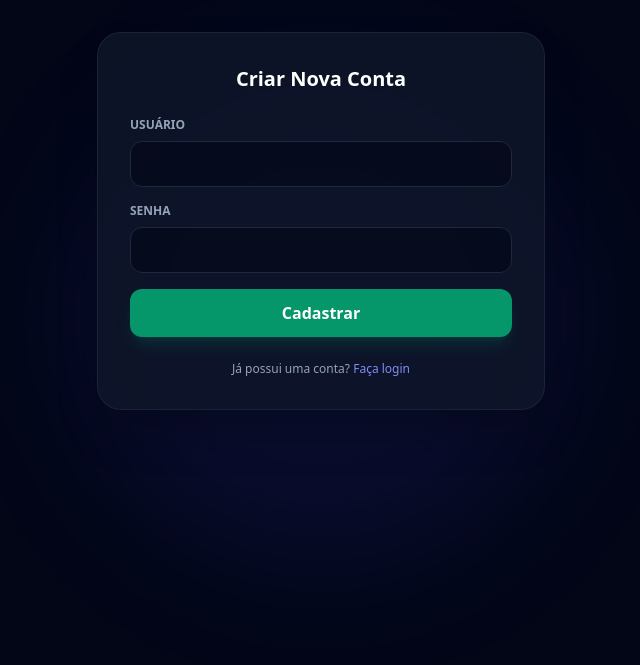
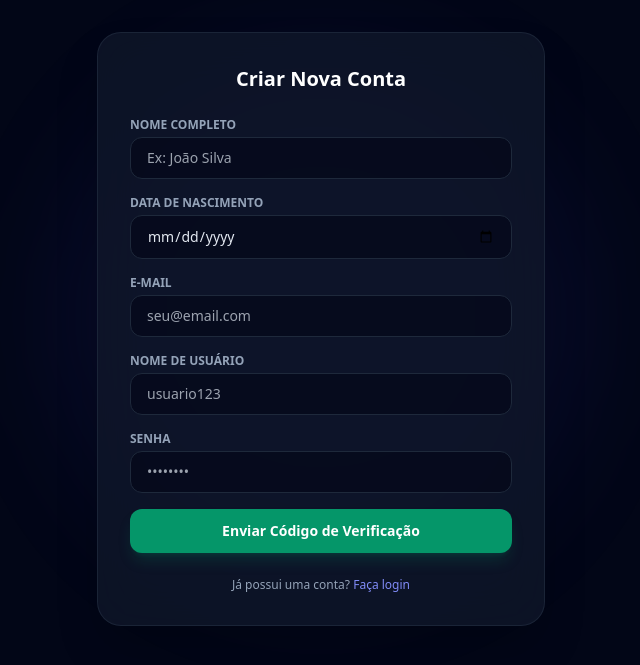
Before and after one commit to thiagoed-souza/gerador-de-senhas, a Flask app: page /register in a window 1280 px wide. Shown: the part 83-748 px from the top of the page, without its empty margins (319-959 px from the left). Run offline with Flask 3, Linux system fonts and the light colour scheme; some libraries are stand-ins or nearby versions.

Commit message:
Atualiza registro e adiciona verificação de e-mail

```diff
--- a/app.py
+++ b/app.py
@@ -15,9 +15,9 @@ app.config['UPLOAD_FOLDER'] = os.path.join('static', 'uploads')
 app.config['MAX_CONTENT_LENGTH'] = 2 * 1024 * 1024  # Limite de 2MB por foto
 
 # --- CONFIGURAÇÕES DE ENVIO DE E-MAIL (SMTP) ---
-app.config['MAIL_SERVER'] = 'smtp.gmail.com'
-app.config['MAIL_PORT'] = 587
-app.config['MAIL_USE_TLS'] = True
+app.config['MAIL_SERVER'] = os.environ.get('MAIL_SERVER', 'smtp.gmail.com')
+app.config['MAIL_PORT'] = int(os.environ.get('MAIL_PORT', 587))
+app.config['MAIL_USE_TLS'] = os.environ.get('MAIL_USE_TLS', 'True').lower() in ['true', '1']
 app.config['MAIL_USERNAME'] = os.environ.get('MAIL_USERNAME', 'seu_email@gmail.com')
 app.config['MAIL_PASSWORD'] = os.environ.get('MAIL_PASSWORD', 'sua_senha_de_app')
 app.config['MAIL_DEFAULT_SENDER'] = app.config['MAIL_USERNAME']
@@ -28,6 +28,11 @@ ALLOWED_EXTENSIONS = {'png', 'jpg', 'jpeg', 'gif'}
 os.makedirs(app.config['UPLOAD_FOLDER'], exist_ok=True)
 
 db = SQLAlchemy(app)
+
+# Cria as tabelas do banco de dados automaticamente ao iniciar (Essencial para o Gunicorn no Render)
+with app.app_context():
+    db.create_all()
+
 login_manager = LoginManager(app)
 login_manager.login_view = 'login'
 login_manager.login_message = "Faça login para acessar esta página."
@@ -82,7 +87,7 @@ def gerar_senha(tamanho=12, maiusculas=True, numeros=True, simbolos=True):
 def enviar_codigo_email(destinatario_email, codigo):
     try:
         msg = Message(
-            subject="Código de Verificação de Conta",
+            subject="Código de Verificação de Conta - PassGuard",
             recipients=[destinatario_email],
             body=f"Olá!\n\nSeu código de verificação para concluir o cadastro é: {codigo}\n\nSe você não solicitou este cadastro, ignore esta mensagem."
         )
@@ -112,7 +117,7 @@ def register():
             flash('Este e-mail já está sendo utilizado.', 'danger')
             return redirect(url_for('register'))
 
-        # Gerar código de 6 dígitos
+        # Gerar código aleatório de 6 dígitos
         codigo = f"{secrets.randbelow(1000000):06d}"
         senha_hash = generate_password_hash(senha, method='scrypt')
 
@@ -132,10 +137,10 @@ def register():
         # Enviar código para o e-mail
         if enviar_codigo_email(email, codigo):
             session['email_pendente'] = email
-            flash('Cadastro inicial realizado! Verifique seu e-mail para obter o código de validação.', 'info')
+            flash('Cadastro realizado! Verifique seu e-mail para obter o código de ativação.', 'info')
             return redirect(url_for('verificar'))
         else:
-            flash('Erro ao enviar o e-mail com o código de verificação. Verifique as configurações de SMTP.', 'danger')
+            flash('Erro ao enviar o e-mail com o código de verificação. Verifique suas credenciais de SMTP.', 'danger')
 
     return render_template('register.html')
 
@@ -290,6 +295,4 @@ def perfil():
     return render_template('perfil.html')
 
 if __name__ == '__main__':
-    with app.app_context():
-        db.create_all()
     app.run(host='0.0.0.0', port=8000, debug=True)
--- a/templates/register.html
+++ b/templates/register.html
@@ -3,19 +3,48 @@
 <div class="max-w-md mx-auto">
     <div class="bg-slate-900/80 backdrop-blur-xl p-8 rounded-3xl border border-slate-800/80 shadow-2xl">
         <h2 class="text-xl font-bold text-white text-center mb-6">Criar Nova Conta</h2>
+
         <form method="POST" class="space-y-4">
             {% if csrf_token %}<input type="hidden" name="csrf_token" value="{{ csrf_token() }}"/>{% endif %}
+
             <div>
-                <label class="block text-xs font-semibold text-slate-400 mb-2 uppercase">Usuário</label>
-                <input type="text" name="username" required class="w-full bg-slate-950/60 border border-slate-800 rounded-xl px-4 py-3 text-sm text-slate-200 focus:outline-none focus:border-indigo-500">
+                <label class="block text-xs font-semibold text-slate-400 mb-1 uppercase">Nome Completo</label>
+                <input type="text" name="nome" required placeholder="Ex: João Silva"
+                       class="w-full bg-slate-950/60 border border-slate-800 rounded-xl px-4 py-2.5 text-sm text-slate-200 focus:outline-none focus:border-indigo-500 transition-all">
             </div>
+
             <div>
-                <label class="block text-xs font-semibold text-slate-400 mb-2 uppercase">Senha</label>
-                <input type="password" name="senha" required class="w-full bg-slate-950/60 border border-slate-800 rounded-xl px-4 py-3 text-sm text-slate-200 focus:outline-none focus:border-indigo-500">
+                <label class="block text-xs font-semibold text-slate-400 mb-1 uppercase">Data de Nascimento</label>
+                <input type="date" name="data_nascimento" required
+                       class="w-full bg-slate-950/60 border border-slate-800 rounded-xl px-4 py-2.5 text-sm text-slate-200 focus:outline-none focus:border-indigo-500 transition-all">
             </div>
-            <button type="submit" class="w-full bg-emerald-600 hover:bg-emerald-500 text-white font-semibold py-3 rounded-xl transition-all shadow-lg shadow-emerald-600/20">Cadastrar</button>
+
+            <div>
+                <label class="block text-xs font-semibold text-slate-400 mb-1 uppercase">E-mail</label>
+                <input type="email" name="email" required placeholder="seu@email.com"
+                       class="w-full bg-slate-950/60 border border-slate-800 rounded-xl px-4 py-2.5 text-sm text-slate-200 focus:outline-none focus:border-indigo-500 transition-all">
+            </div>
+
+            <div>
+                <label class="block text-xs font-semibold text-slate-400 mb-1 uppercase">Nome de Usuário</label>
+                <input type="text" name="username" required placeholder="usuario123"
+                       class="w-full bg-slate-950/60 border border-slate-800 rounded-xl px-4 py-2.5 text-sm text-slate-200 focus:outline-none focus:border-indigo-500 transition-all">
+            </div>
+
+            <div>
+                <label class="block text-xs font-semibold text-slate-400 mb-1 uppercase">Senha</label>
+                <input type="password" name="senha" required placeholder="••••••••"
+                       class="w-full bg-slate-950/60 border border-slate-800 rounded-xl px-4 py-2.5 text-sm text-slate-200 focus:outline-none focus:border-indigo-500 transition-all">
+            </div>
+
+            <button type="submit" class="w-full bg-emerald-600 hover:bg-emerald-500 text-white font-semibold py-3 rounded-xl transition-all shadow-lg shadow-emerald-600/20 text-sm">
+                Enviar Código de Verificação
+            </button>
         </form>
-        <p class="text-xs text-center text-slate-400 mt-6">Já possui uma conta? <a href="{{ url_for('login') }}" class="text-indigo-400 hover:underline">Faça login</a></p>
+
+        <p class="text-xs text-center text-slate-400 mt-6">
+            Já possui uma conta? <a href="{{ url_for('login') }}" class="text-indigo-400 hover:underline">Faça login</a>
+        </p>
     </div>
 </div>
 {% endblock %}
```
Also changed, not shown: templates/verificar_codigo.html (added, +26 -0 lines).
